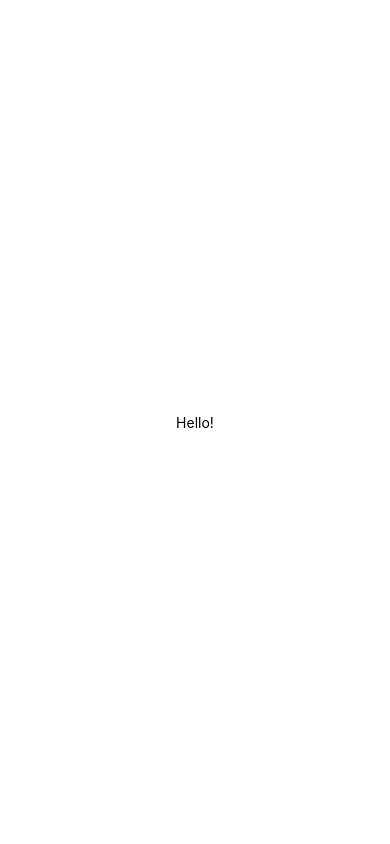
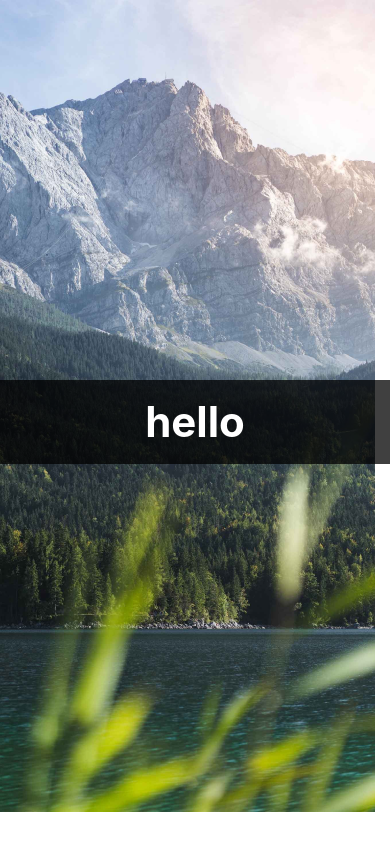
Before and after one commit to yashbon/goit-react-native-hw, a React Native app: screen / in a window 390 px wide. Built offline with nearby package versions, Linux system fonts and the light colour scheme.

Commit message:
add components

```diff
--- a/App.js
+++ b/App.js
@@ -1,20 +1,24 @@
-import { StatusBar } from "expo-status-bar";
-import { StyleSheet, Text, View } from "react-native";
+import React from "react";
+import { StyleSheet, View } from "react-native";
+import { RegistrationScreen } from "./src/Screens/RegistrationScreen";
 
-export default function App() {
+const App = () => {
+    const styles = StyleSheet.create({
+        container: {
+            flex: 1,
+        },
+        text: {
+            fontSize: 42,
+            lineHeight: 84,
+            fontWeight: "bold",
+            textAlign: "center",
+        },
+    });
     return (
         <View style={styles.container}>
-            <Text>Hello!</Text>
-            <StatusBar style="auto" />
+            <RegistrationScreen />
         </View>
     );
-}
+};
 
-const styles = StyleSheet.create({
-    container: {
-        flex: 1,
-        backgroundColor: "#fff",
-        alignItems: "center",
-        justifyContent: "center",
-    },
-});
+export default App;
--- /dev/null
+++ b/src/Screens/RegistrationScreen.jsx
@@ -0,0 +1,41 @@
+import React from "react";
+import { ImageBackground, StyleSheet, Text, View } from "react-native";
+
+import image from "../../src/images/bg.png";
+
+function RegistrationScreen() {
+    return (
+        <View style={styles.container}>
+            <ImageBackground
+                source={image}
+                // source={require("../../src/images/bg.png")}
+                resizeMode="cover"
+                style={styles.image}
+            >
+                <Text style={styles.text}>hello</Text>
+            </ImageBackground>
+        </View>
+    );
+}
+
+const styles = StyleSheet.create({
+    container: {
+        flex: 1,
+    },
+    image: {
+        flex: 1,
+        justifyContent: "center",
+        // width: "100%",
+        // height: "100%",
+    },
+    text: {
+        color: "white",
+        fontSize: 42,
+        lineHeight: 84,
+        fontWeight: "bold",
+        textAlign: "center",
+        backgroundColor: "#000000c0",
+    },
+});
+
+export { RegistrationScreen };
```
Also changed, not shown: src/Screens/LoginScreen.jsx (added), src/Screens/PostsScreen.jsx (added), src/images/bg.png (added).
